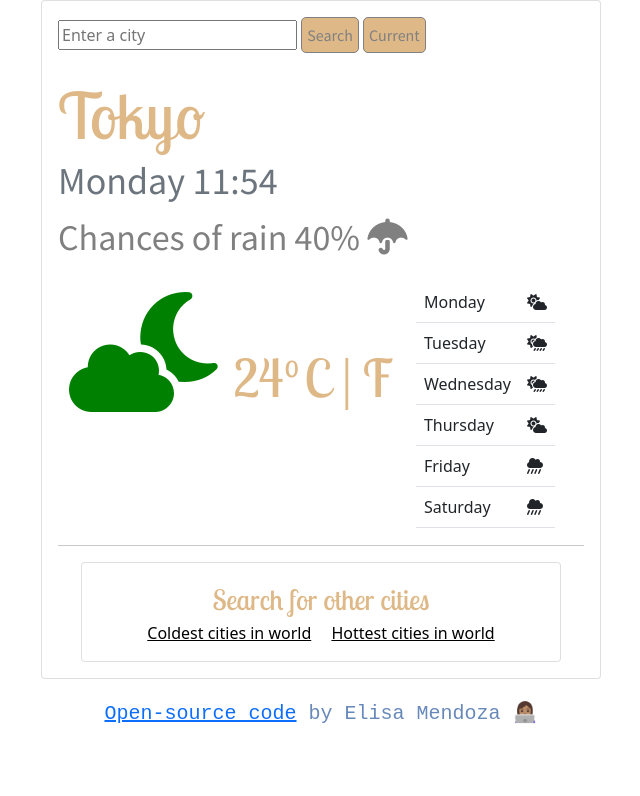
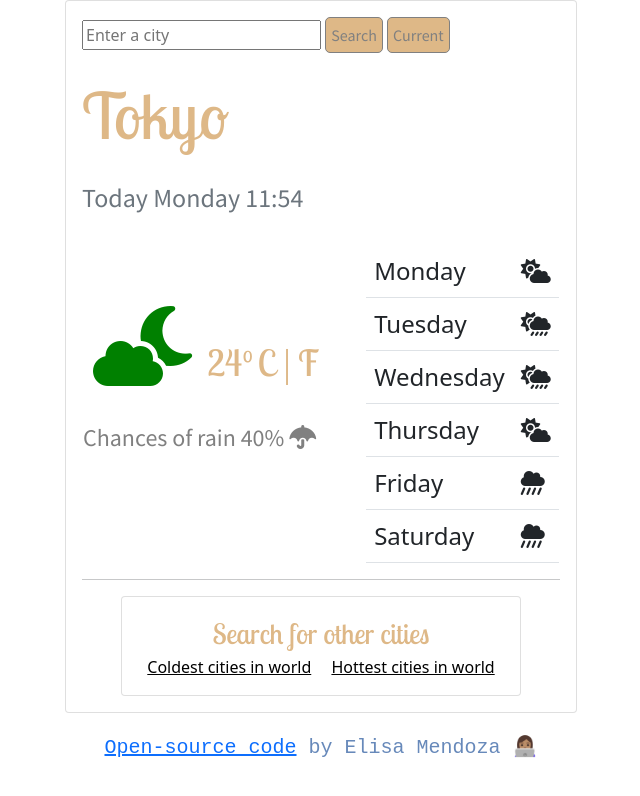
Before and after one commit to elisammz/Weather-app, a website built with Parcel: page index.html in a window 1280 px wide. Shown: the whole page, without its empty margins (319-959 px from the left). Built offline with nearby package versions, Linux system fonts and the light colour scheme.

Commit message:
Updated position of elements

```diff
--- a/index.html
+++ b/index.html
@@ -29,9 +29,9 @@
   <style></style>
   <body>
     <div class="container">
-      <div class="card" style="width: 35rem">
+      <div class="card" style="width: 32rem">
         <div class="card-body">
-          <form id="my-input">
+          <form id="my-input" autocomplete="off">
             <input type="text" placeholder="Enter a city" id="city" />
             <button id="search-button">
               <a href="#" class="buttons">Search</a>
@@ -43,19 +43,26 @@
           </form>
           <br />
           <h5 class="card-title" id="title-city">Tokyo</h5>
+          <br />
+
           <h6 class="card-subtitle mb-2 text-muted" id="current-date"></h6>
+          <br />
 
-          <p class="description" id="description">
-            Chances of rain 40% <i class="fas fa-umbrella"></i>
-          </p>
-
-          <div class="card intra-card">
+          <div class="card intra-card" style="width: 15rem">
             <i class="fas fa-cloud-moon current-icon"></i>
             <span class="current-temp" id="temperature">24°</span>
             <a class="current-temp" id="celsius">C </a>
             <span class="current-temp"> | </span>
             <a class="current-temp" id="fahrenheit"> F</a>
+            <br />
+            <br />
+            <span class="description">
+              Chances of rain 40%
+              <i class="fas fa-umbrella"></i>
+            </span>
+          </div>
 
+          <span>
             <table class="table">
               <tbody>
                 <tr>
@@ -84,10 +91,10 @@
                 </tr>
               </tbody>
             </table>
-          </div>
+          </span>
 
           <hr />
-          <div class="card card-end" style="width: 30rem">
+          <div class="card card-end" style="width: 25rem">
             <div class="card-body">
               <span class="most-searched">Search for other cities</span>
               <div>
--- a/src/index.js
+++ b/src/index.js
@@ -15,7 +15,7 @@ let days = [
 let now = new Date();
 console.log(formatDate(new Date()));
 let currentDate = document.querySelector("#current-date");
-currentDate.innerHTML = formatDate(new Date());
+currentDate.innerHTML = `Today ${formatDate(new Date())}`;
 
 function formatDate(current) {
   let day = now.getDay();
--- a/src/styles.css
+++ b/src/styles.css
@@ -6,7 +6,7 @@ h5 {
 
 h6 {
   color: burlywood;
-  font-size: 38px;
+  font-size: 26px;
   font-family: "Source Sans Pro", sans-serif;
 }
 
@@ -37,6 +37,7 @@ button:hover {
 
 .card-end {
   text-align: center;
+  display: block;
 }
 
 .buttons {
@@ -47,12 +48,12 @@ button:hover {
 }
 
 .current-icon {
-  font-size: 120px;
+  font-size: 80px;
   color: green;
   padding: 10px;
 }
 .current-temp {
-  font-size: 52px;
+  font-size: 36px;
   font-family: "Lobster Two", cursive;
   color: burlywood;
   text-decoration: none;
@@ -60,17 +61,20 @@ button:hover {
 
 .intra-card {
   border-color: white;
-  padding: none;
+  display: inline-block;
+  margin-top: 50px;
 }
 
 .table {
+  font-size: 24px;
   display: inline;
-  padding: 20px;
+  margin: 0px, auto;
+  padding-left: 40px;
 }
 
 .description {
   color: grey;
-  font-size: 36px;
+  font-size: 24px;
   font-family: "Source Sans Pro", sans-serif;
 }
 
```
